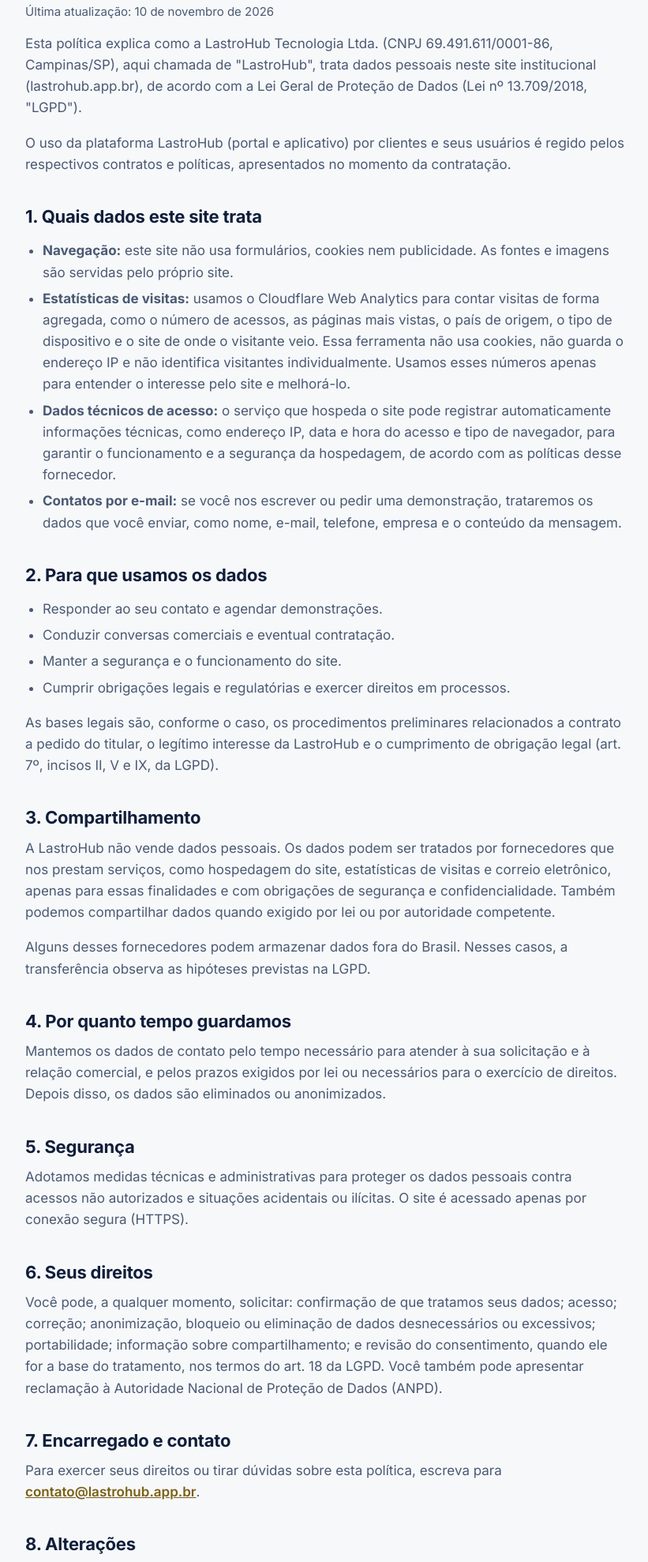
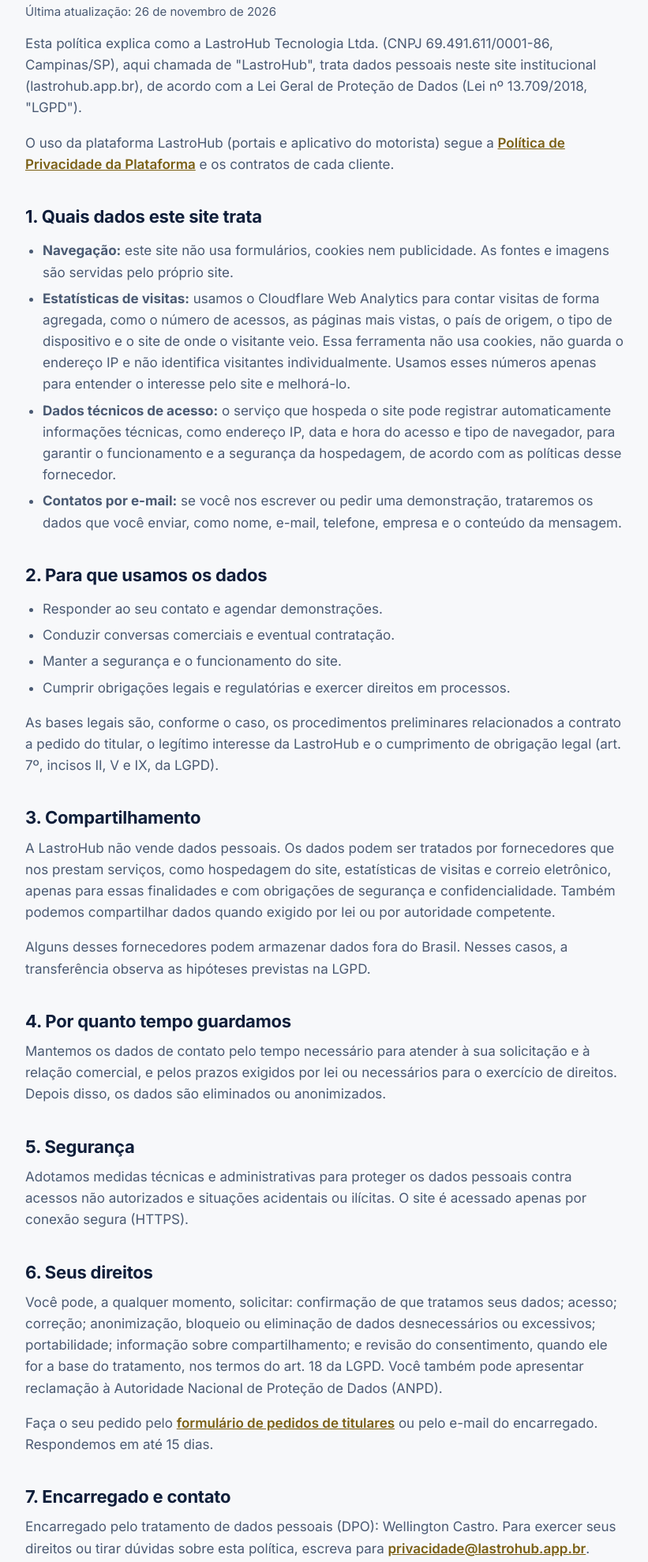
Before and after one commit to wellingtonpcastro78-cyber/lastrohub-site, a plain HTML site: page privacidade.html in a window 1280 px wide. Shown: the part 219-2197 px from the top of the page at 79% size, without its empty margins (68-889 px from the left). Drawn offline with Linux system fonts and the light colour scheme.

Commit message:
Add files via upload
Privacidade: encarregado e link para a política da plataforma

```diff
--- a/privacidade.html
+++ b/privacidade.html
@@ -47,10 +47,10 @@
     <div class="conteudo">
       <article>
         <h1>Política de Privacidade</h1>
-        <p class="atualizado">Última atualização: 10 de novembro de 2026</p>
+        <p class="atualizado">Última atualização: 26 de novembro de 2026</p>
 
         <p>Esta política explica como a LastroHub Tecnologia Ltda. (CNPJ 69.491.611/0001-86, Campinas/SP), aqui chamada de "LastroHub", trata dados pessoais neste site institucional (lastrohub.app.br), de acordo com a Lei Geral de Proteção de Dados (Lei nº 13.709/2018, "LGPD").</p>
-        <p>O uso da plataforma LastroHub (portal e aplicativo) por clientes e seus usuários é regido pelos respectivos contratos e políticas, apresentados no momento da contratação.</p>
+        <p>O uso da plataforma LastroHub (portais e aplicativo do motorista) segue a <a href="https://app.lastrohub.app.br/privacidade">Política de Privacidade da Plataforma</a> e os contratos de cada cliente.</p>
 
         <h2>1. Quais dados este site trata</h2>
         <ul>
@@ -81,9 +81,10 @@
 
         <h2>6. Seus direitos</h2>
         <p>Você pode, a qualquer momento, solicitar: confirmação de que tratamos seus dados; acesso; correção; anonimização, bloqueio ou eliminação de dados desnecessários ou excessivos; portabilidade; informação sobre compartilhamento; e revisão do consentimento, quando ele for a base do tratamento, nos termos do art. 18 da LGPD. Você também pode apresentar reclamação à Autoridade Nacional de Proteção de Dados (ANPD).</p>
+        <p>Faça o seu pedido pelo <a href="https://app.lastrohub.app.br/privacidade/solicitacao">formulário de pedidos de titulares</a> ou pelo e-mail do encarregado. Respondemos em até 15 dias.</p>
 
         <h2>7. Encarregado e contato</h2>
-        <p>Para exercer seus direitos ou tirar dúvidas sobre esta política, escreva para <a data-acao="email" href="./#contato">contato@lastrohub.app.br</a>.</p>
+        <p>Encarregado pelo tratamento de dados pessoais (DPO): Wellington Castro. Para exercer seus direitos ou tirar dúvidas sobre esta política, escreva para <a href="mailto:privacidade@lastrohub.app.br">privacidade@lastrohub.app.br</a>.</p>
 
         <h2>8. Alterações</h2>
         <p>Esta política pode ser atualizada. A data da última atualização aparece no início da página.</p>
```
